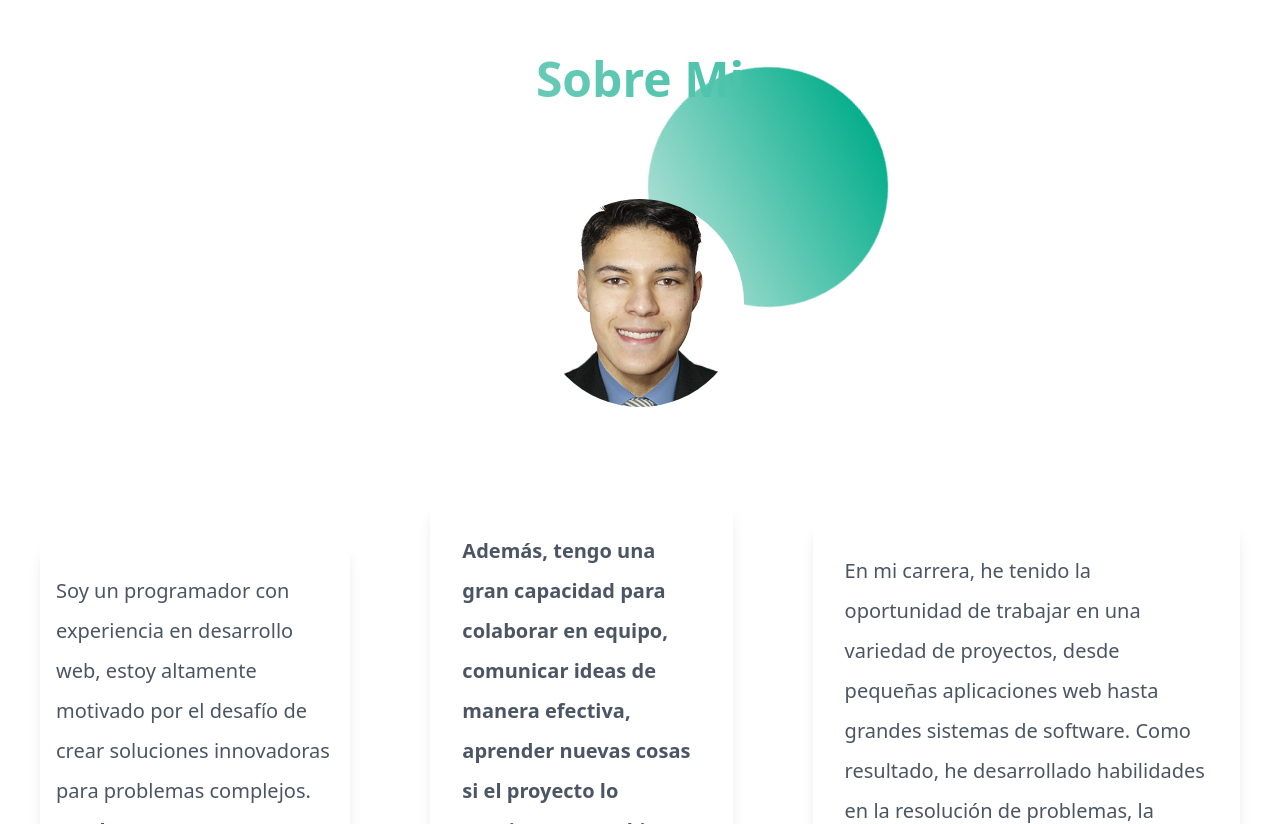
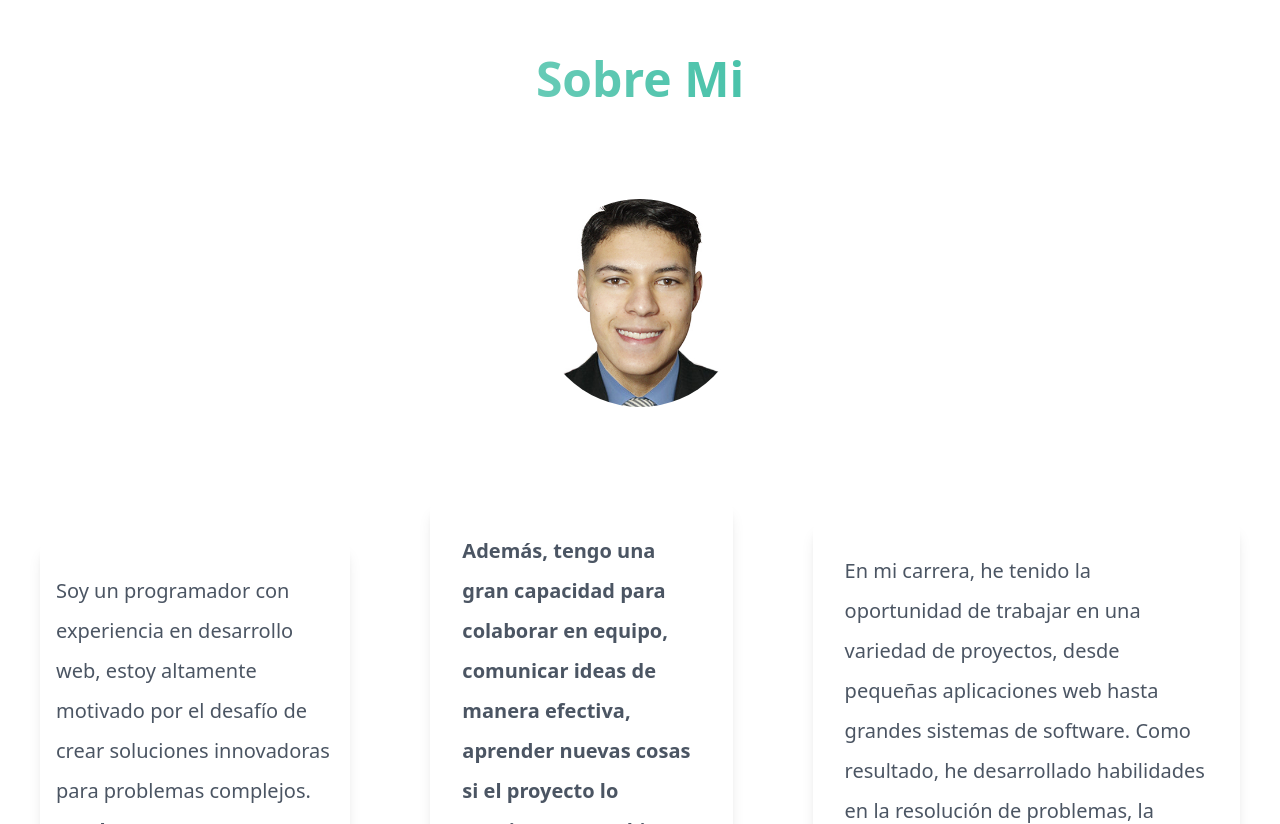
Before and after one commit to Emmanuelxs13/portafolio, a React (Vite) app in the folder portafolio/: page / in a window 1280 px wide. Shown: the part 909-1733 px from the top of the page. Built offline with nearby package versions, Linux system fonts and the light colour scheme.

Commit message:
Se cambia la posición del backgorund de la foto de perfil para la vista del pc

```diff
--- a/portafolio/index.html
+++ b/portafolio/index.html
@@ -1,5 +1,5 @@
 <!DOCTYPE html>
-<html lang="en">
+<html lang="es">
   <head>
     <meta charset="UTF-8" />
     <link rel="icon" type="image/svg+xml" href="https://img.icons8.com/external-soft-fill-juicy-fish/60/external-happy-mental-health-soft-fill-soft-fill-juicy-fish-2.png" alt="salute" />
--- a/portafolio/src/components/About.jsx
+++ b/portafolio/src/components/About.jsx
@@ -14,7 +14,7 @@ const About = () => {
                 {/* PROFILE IMAGE */}
                 <div className='pt-5 md:pt-0'>
                     <img src='./Profile_img.jpg' className='mx-auto mb-4 w-52 h-52 rounded-full object-cover'/>
-                    <div className='circle absolute lg:top-[61rem] lg:left-[40.5rem] top-[78.5rem] left-[4.7rem] w-60 h-60 bg-w animate-spin  bg-gradient-to-r from-second to-[#05AE8C] rounded-full -z-10'></div>
+                    {/* <div className='circle absolute xl:top-[135%] xl:left-[42.5%] lg:top-[120%] lg:left-[36.2rem] top-[78.5rem] left-[4.7rem] w-60 h-60 bg-w animate-spin  bg-gradient-to-r from-second to-[#05AE8C] rounded-full -z-10'/> */}
                 </div>
 
                 {/* DESCRIPTION */}
```
